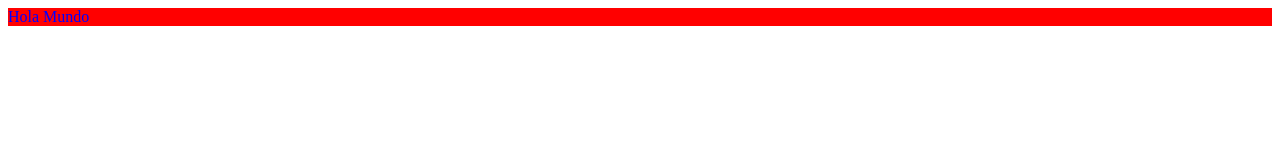
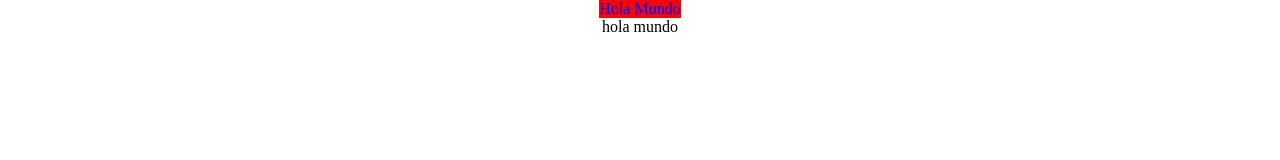
Before and after one commit to 0wlboy/sass-practica, a plain HTML site: page SASS/index.html in a window 1280 px wide. Drawn offline with Linux system fonts and the light colour scheme.

Commit message:
new update

```diff
--- a/SASS/index.html
+++ b/SASS/index.html
@@ -6,8 +6,11 @@
     <title>Document</title>
 </head>
 <body>
-    <div id="inicial">
+    <div id="inicial" class="columna-centrada">
         <p>Hola Mundo</p>
+    </div>
+    <div class="columna-top">
+        <p>hola mundo</p>
     </div>
 </body>
 </html>
```
Also changed, not shown: SASS/styles/styles.sass (+22 -1 lines), SASS/styles/styles.css, 1 other file.
